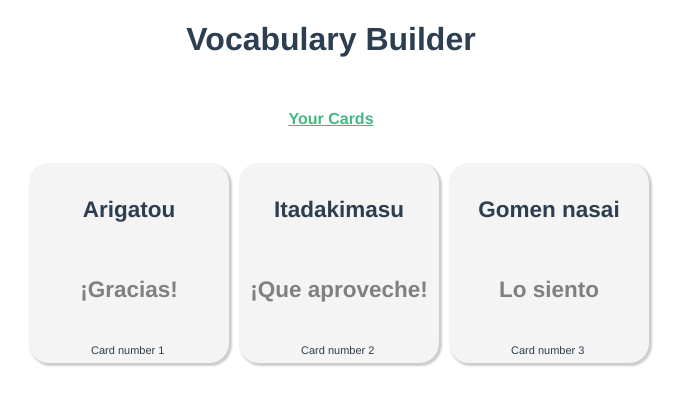
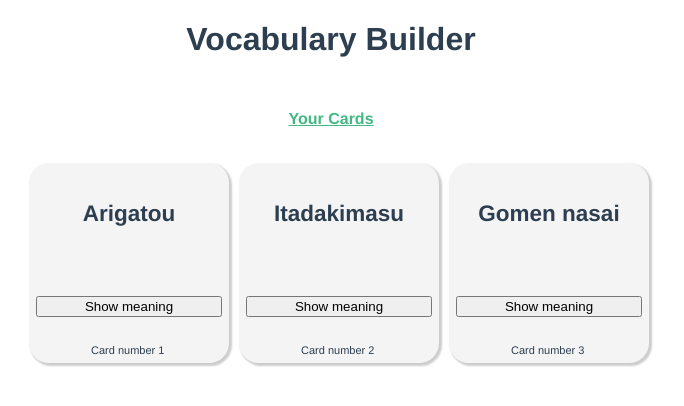
Before and after one commit to Carmenprz/Voc-builder, a Vue app: page / in a window 1280 px wide. Shown: the top 406 px of the page, without its empty margins (309-993 px from the left). Built offline with nearby package versions, Linux system fonts and the light colour scheme; data requests are answered from the project's data file.

Commit message:
onclick button show-hide meaning

```diff
--- a/src/components/Card.vue
+++ b/src/components/Card.vue
@@ -5,8 +5,9 @@
                 <h1>{{ card.word }}</h1>
             </div>
             <div>
-                <h2>{{ card.meaning }}</h2>
+                <h2 v-if="!isHidden"> {{ card.meaning }} </h2>
             </div>
+            <button v-on:click="isHidden = !isHidden"> Show meaning </button>
         </section>
         <footer>
             <span>Card number {{ card.id }}</span>
@@ -18,6 +19,11 @@
 export default {
     props: {
         card: Object
+    },
+    data() {
+        return {
+            isHidden: true
+        }
     }
 }
 
```
